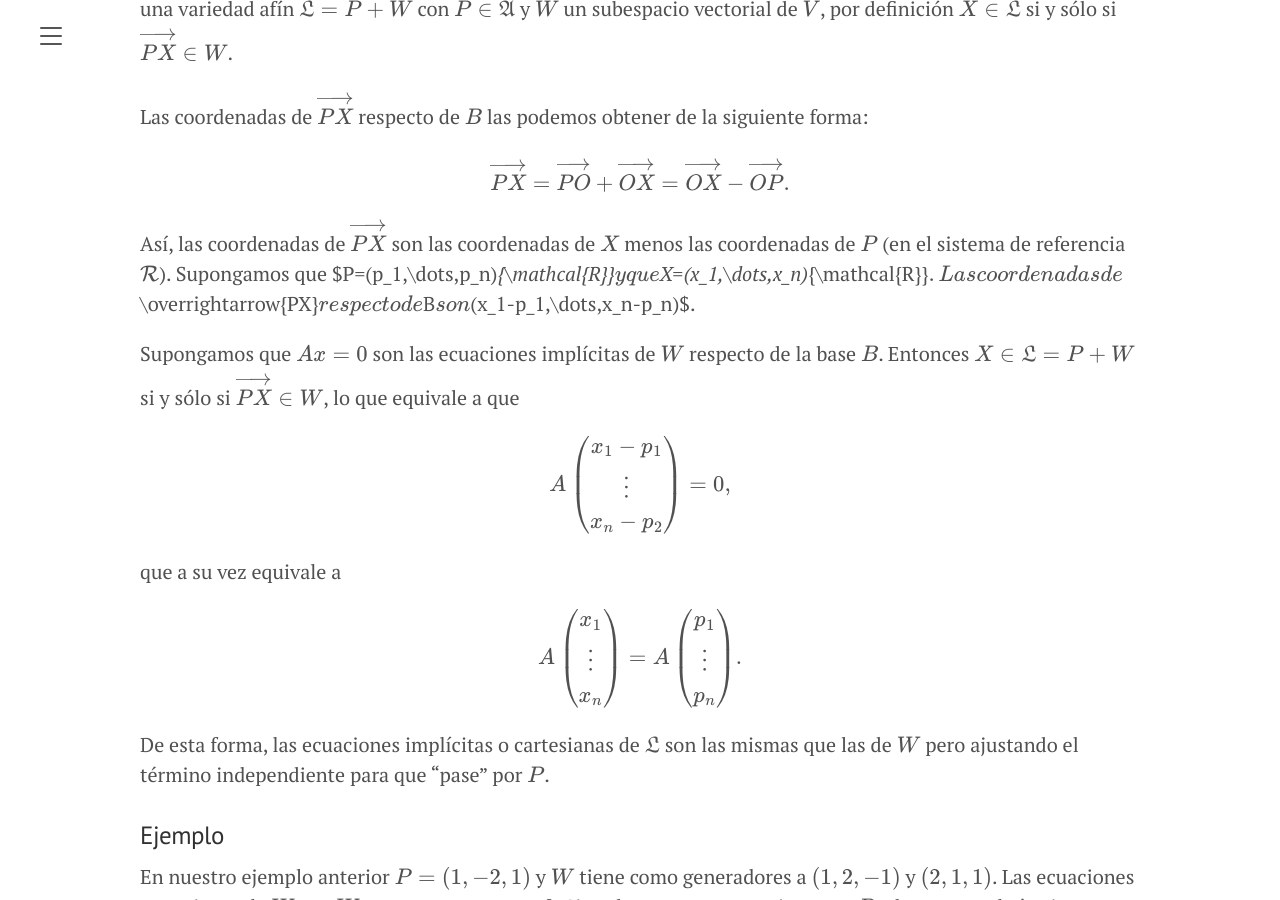
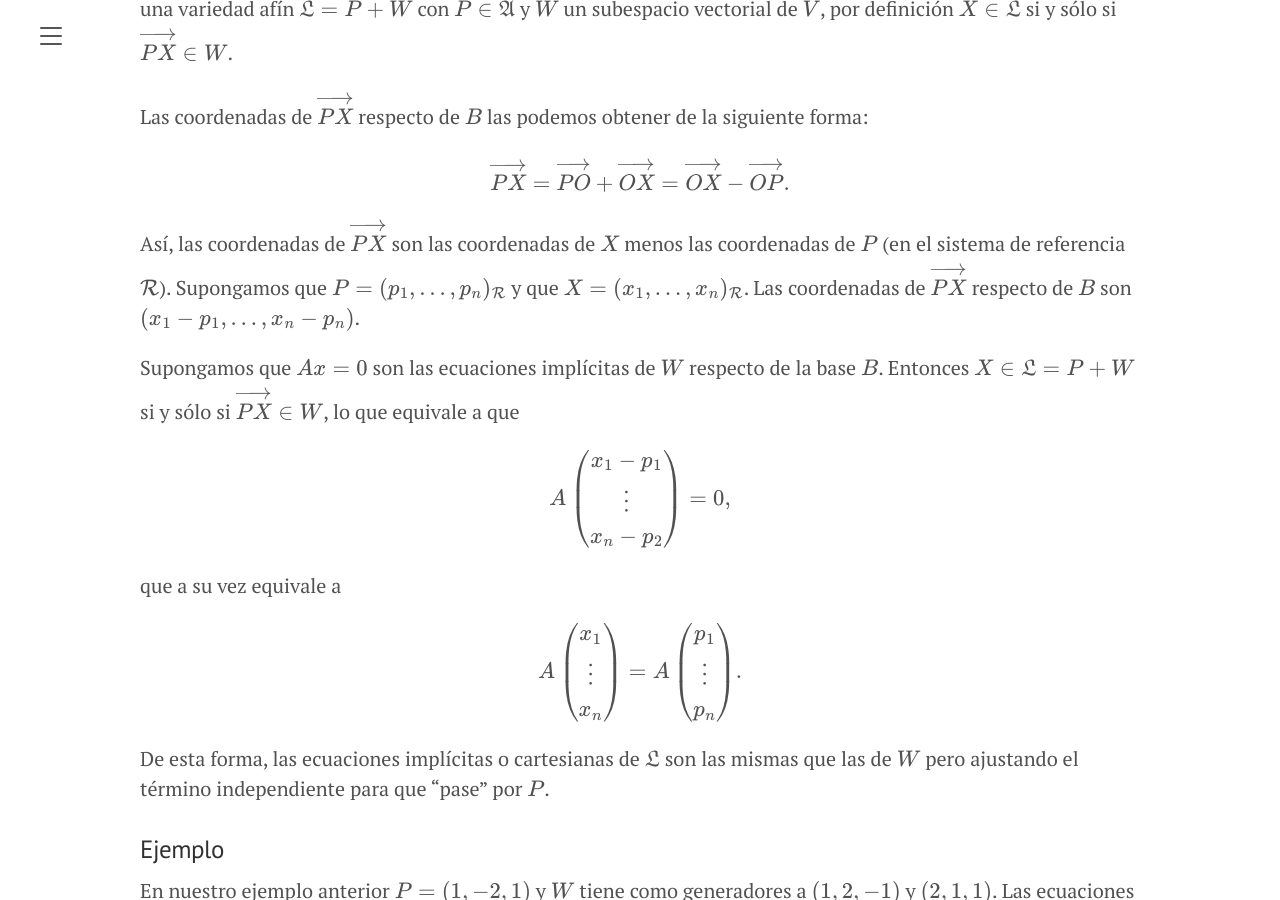
Before and after one commit to pedritomelenas/Algebra-Lineal, a Jekyll site: the page built from 5-afin-euclideo.md, in a window 1280 px wide and 900 px high, scrolled down 7710 px. Built offline with Jekyll 4.4.1, drawn with Linux system fonts in a browser that asks for light colours.

Commit message:
problema con subíndice

```diff
--- a/5-afin-euclideo.md
+++ b/5-afin-euclideo.md
@@ -374,7 +374,7 @@ $$
 \overrightarrow{PX}=\overrightarrow{PO}+\overrightarrow{OX}=\overrightarrow{OX}-\overrightarrow{OP}.
 $$
 
-Así, las coordenadas de $\overrightarrow{PX}$ son las coordenadas de $X$ menos las coordenadas de $P$ (en el sistema de referencia $\mathcal{R}$). Supongamos que $P=(p_1,\dots,p_n)_{\mathcal{R}}$ y que $X=(x_1,\dots,x_n)_{\mathcal{R}}$. Las coordenadas de $\overrightarrow{PX}$ respecto de $B$ son $(x_1-p_1,\dots,x_n-p_n)$.
+Así, las coordenadas de $\overrightarrow{PX}$ son las coordenadas de $X$ menos las coordenadas de $P$ (en el sistema de referencia $\mathcal{R}$). Supongamos que $P=(p _1,\dots,p _n) _{\mathcal{R}}$ y que $X=(x _1,\dots,x _n) _{\mathcal{R}}$. Las coordenadas de $\overrightarrow{PX}$ respecto de $B$ son $(x _1-p _1,\dots,x _n-p _n)$.
 
 Supongamos que $Ax=0$ son las ecuaciones implícitas de $W$ respecto de la base $B$. Entonces $X\in \mathfrak{L}=P+W$ si y sólo si $\overrightarrow{PX}\in W$, lo que equivale a que
 
```
Also changed, not shown: 1 other file.
